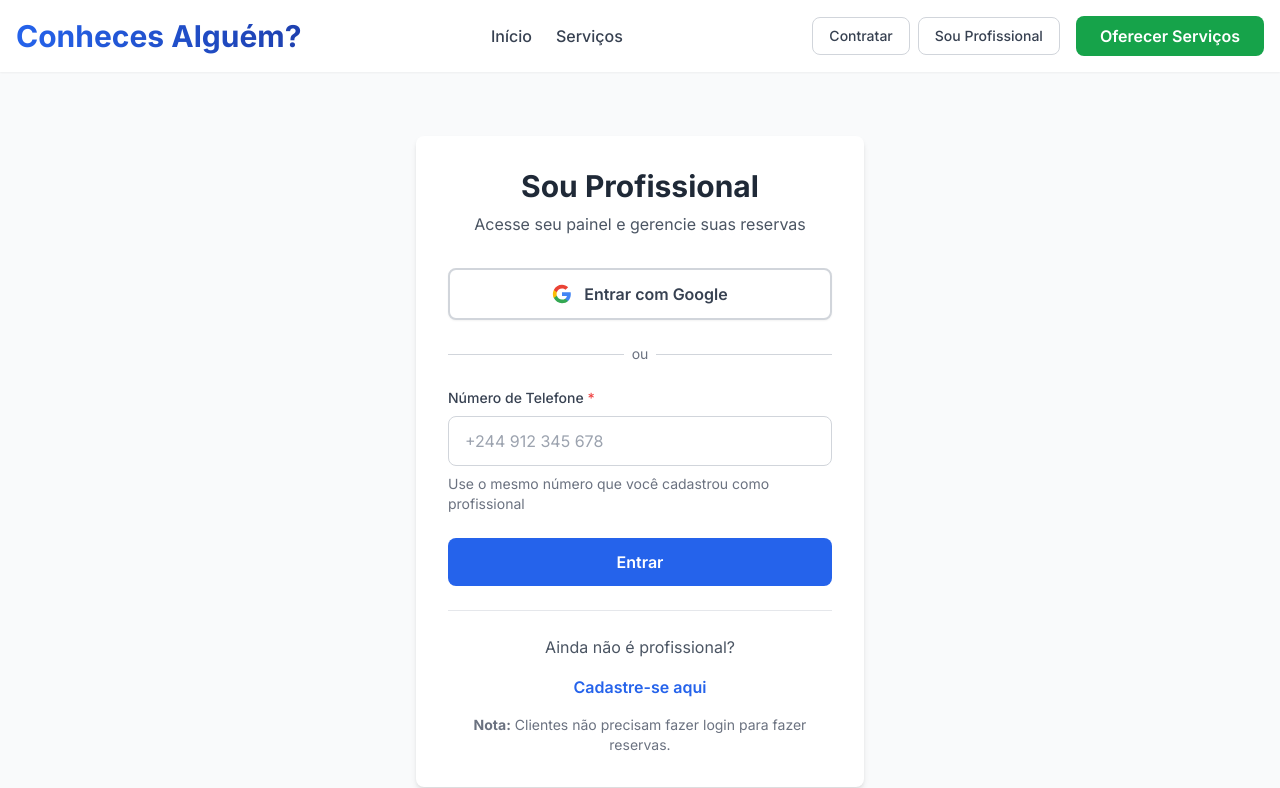
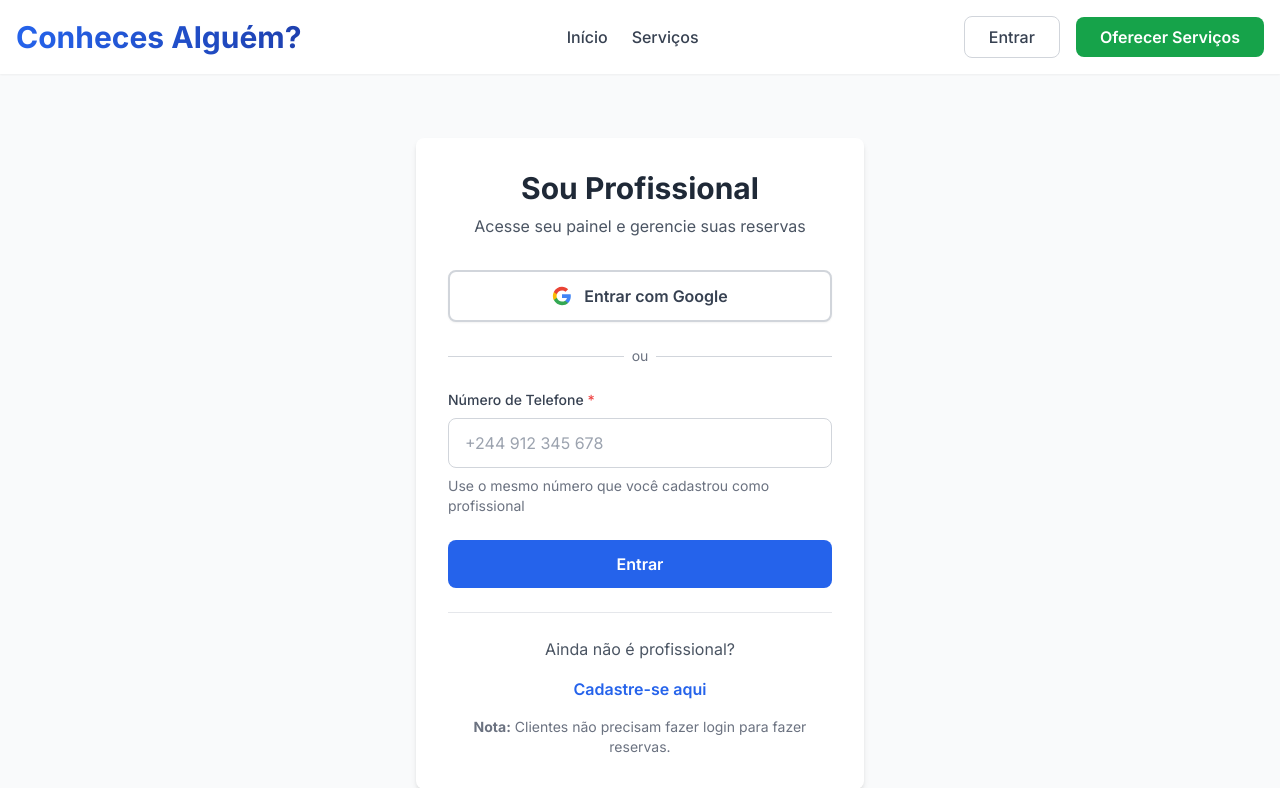
Before and after one commit to mjnetto/ConhecesAlguem, a Django app: page /accounts/profissional/login/ in a window 1280 px wide. Shown: the top 788 px of the page. Run offline with Django 4.2, Linux system fonts and the light colour scheme; parts of the project's set-up code (start-up, migrations or seed data) failed here and were passed over; some libraries are stand-ins or nearby versions.

Commit message:
Simplificar header desktop: remover botão 'Sou Profissional', manter apenas 'Entrar' e 'Oferecer Serviços'

```diff
--- a/templates/base.html
+++ b/templates/base.html
@@ -56,20 +56,12 @@
                         Sair
                     </a>
                     {% else %}
-                    <div class="hidden md:flex items-center gap-2">
-                        <a
-                            href="{% url 'accounts:client_login' %}"
-                            class="px-4 py-2 border border-gray-300 rounded-lg text-gray-700 hover:bg-gray-50 transition-colors font-medium text-sm"
-                        >
-                            Contratar
-                        </a>
-                        <a
-                            href="{% url 'accounts:professional_login' %}"
-                            class="px-4 py-2 border border-gray-300 rounded-lg text-gray-700 hover:bg-gray-50 transition-colors font-medium text-sm"
-                        >
-                            Sou Profissional
-                        </a>
-                    </div>
+                    <a
+                        href="{% url 'accounts:client_login' %}"
+                        class="px-6 py-2 border border-gray-300 rounded-lg text-gray-700 hover:bg-gray-50 transition-colors font-medium"
+                    >
+                        Entrar
+                    </a>
                     <a
                         href="{% url 'accounts:register_professional' %}"
                         class="bg-green-600 hover:bg-green-700 text-white px-6 py-2 rounded-lg font-semibold transition-colors"
```
